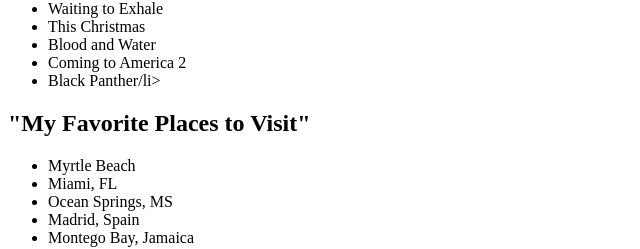
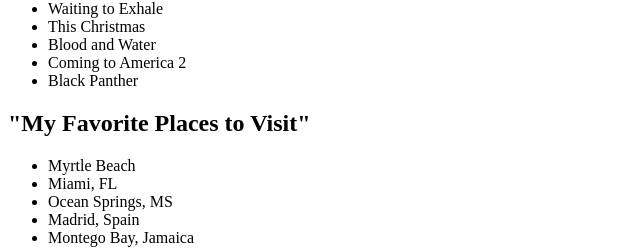
Before and after one commit to Denell1/VITOctober2021, a plain HTML site: page index.html in a window 1280 px wide. Shown: the part 165-414 px from the top of the page, 0-640 px from the left. Drawn offline with Linux system fonts and the light colour scheme.

Commit message:
Update index.html

```diff
--- a/index.html
+++ b/index.html
@@ -16,7 +16,7 @@
     <li>This Christmas </li>
     <li>Blood and Water</li>
     <li>Coming to America 2</li>
-    <li>Black Panther/li>
+    <li>Black Panther</li>
 </ul>
     <h2>"My Favorite Places to Visit"</h2>
 <ul>
```
